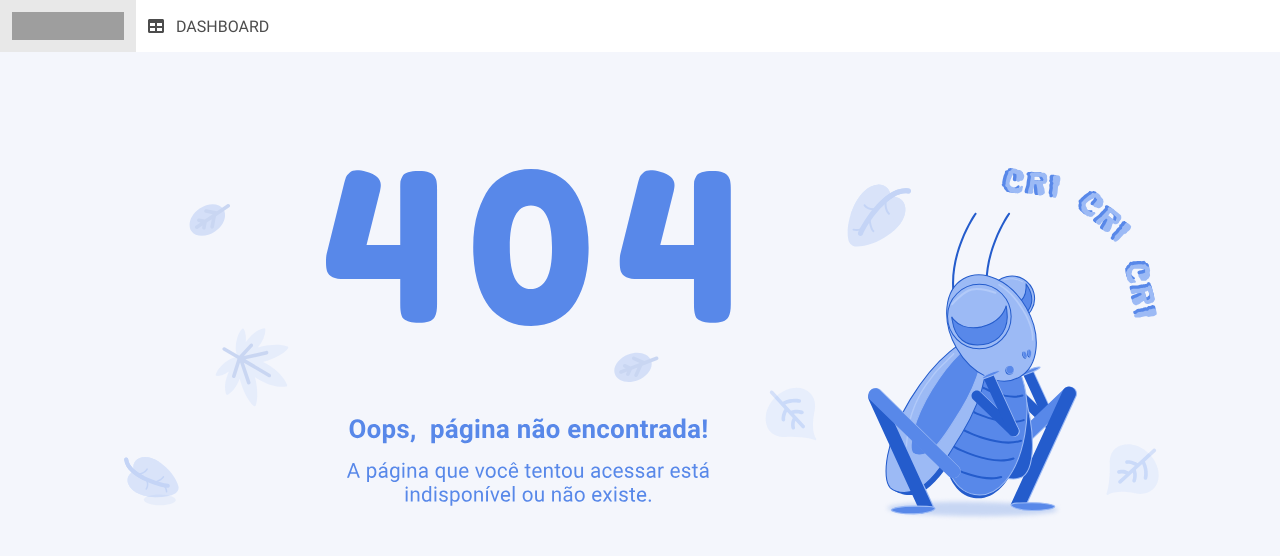
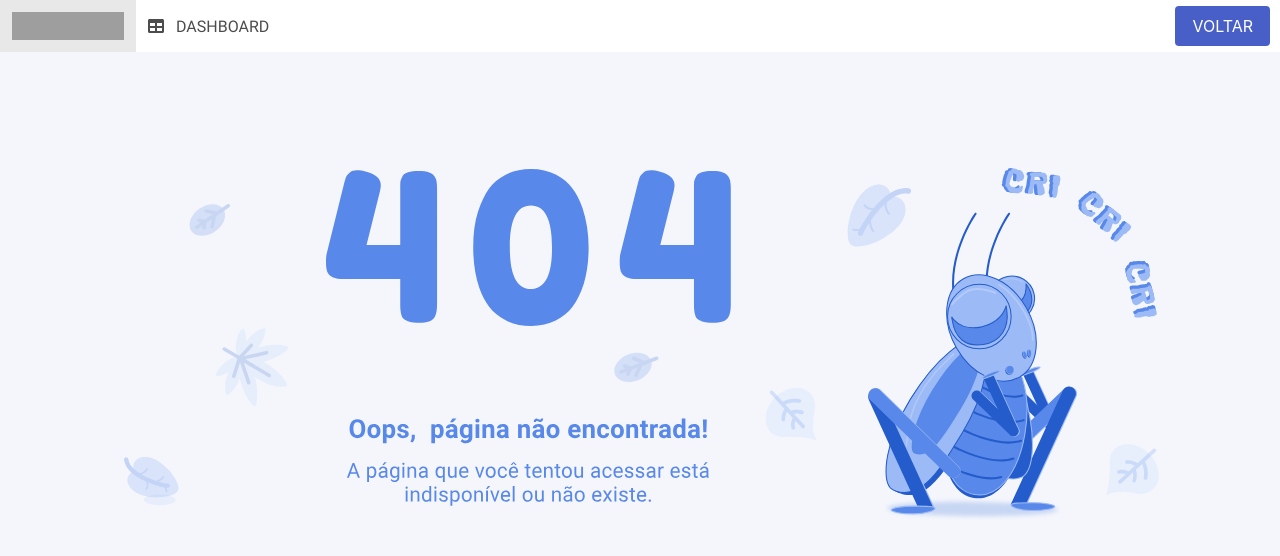
Before and after one commit to codenation-dev/squad-2-ad-vuejs-contaazul-1, a Vue app: page /404 in a window 1280 px wide. Shown: the top 556 px of the page. Built offline with nearby package versions, Linux system fonts and the light colour scheme; grey boxes are pictures that could not be loaded; what vue-toasted would draw is missing.

Commit message:
Correções PR 2.

```diff
--- a/src/components/PageHeader.vue
+++ b/src/components/PageHeader.vue
@@ -33,13 +33,13 @@
             />
           </figure>
         </div>
-        <div v-if="voltar" class="navbar-end button-wrapper">
-          <router-link to='/'>
-            <button class="button is-link button-return">
-              Voltar
-            </button>
-          </router-link>
-        </div>
+      </div>
+      <div v-else class="navbar-end button-wrapper">
+        <router-link to='/'>
+          <button class="button is-link button-return">
+            Voltar
+          </button>
+        </router-link>
       </div>
     </div>
   </nav>
--- a/src/views/NotFound.vue
+++ b/src/views/NotFound.vue
@@ -15,13 +15,13 @@
 <script>
 import PageHeader from '@/components/PageHeader.vue';
 import pageNotFound from '../img/page-not-found.svg';
-import PageNotFoundmobile from '../img/page-not-found-mobile.svg';
+import PageNotFoundMobile from '../img/page-not-found-mobile.svg';
 
 export default {
   data() {
     return {
       image: pageNotFound,
-      imageMobile: PageNotFoundmobile,
+      imageMobile: PageNotFoundMobile,
       windowWidth: window.innerWidth,
     };
   },
```
